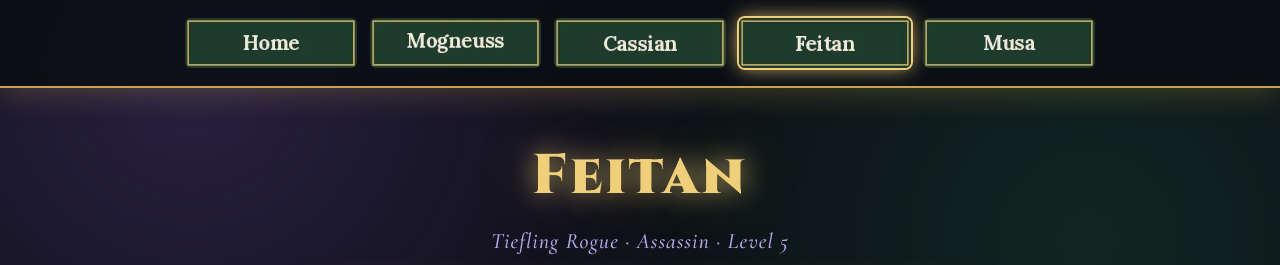
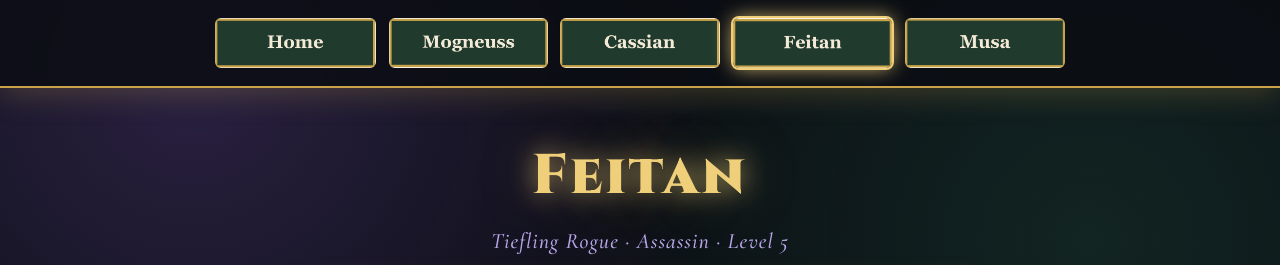
Before and after one commit to NicoGole/bmis235-html-3, a plain HTML site: page feitan.html in a window 1280 px wide. Shown: the top 265 px of the page. Drawn offline with nearby package versions, Linux system fonts and the light colour scheme.

Commit message:
Change navigation images and links in feitan.html
Updated navigation links and images for consistency.

```diff
--- a/feitan.html
+++ b/feitan.html
@@ -14,11 +14,11 @@
 <body>
 
 <nav>
-    <a href="index.html"><img src="img/home.png" alt="Home"></a>
-    <a href="mogneuss.html"><img src="img/page1.png" alt="Mogneuss"></a>
-    <a href="cassian.html"><img src="img/page2.png" alt="Cassian"></a>
-    <a href="feitan.html" class="current"><img src="img/page3.png" alt="Feitan"></a>
-    <a href="musa.html"><img src="img/page4.png" alt="Musa"></a>
+    <a href="index.html"><img src="img/Menu-home.png" alt="Home"></a>
+    <a href="mogneuss.html"><img src="img/Menu-mogneuss.png" alt="Mogneuss"></a>
+    <a href="cassian.html"><img src="img/Menu-cassian.png" alt="Cassian"></a>
+    <a href="feitan.html" class="current"><img src="img/Menu-feitan.png" alt="Feitan"></a>
+    <a href="musa.html"><img src="img/Menu-musa.png" alt="Musa"></a>
 </nav>
 
 <h1>Feitan</h1>
```
